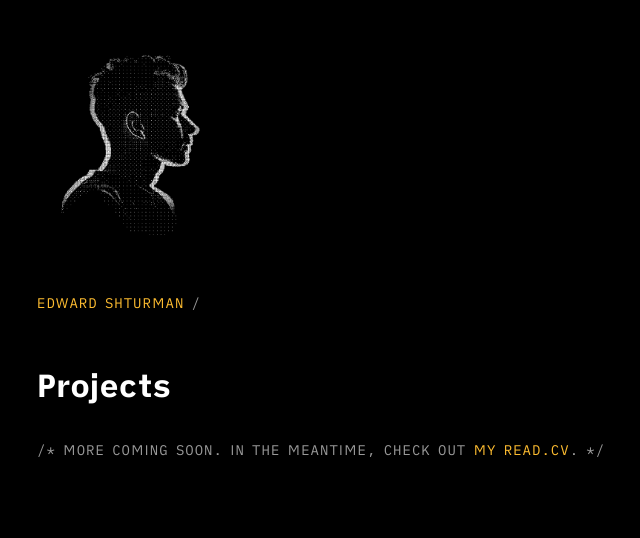
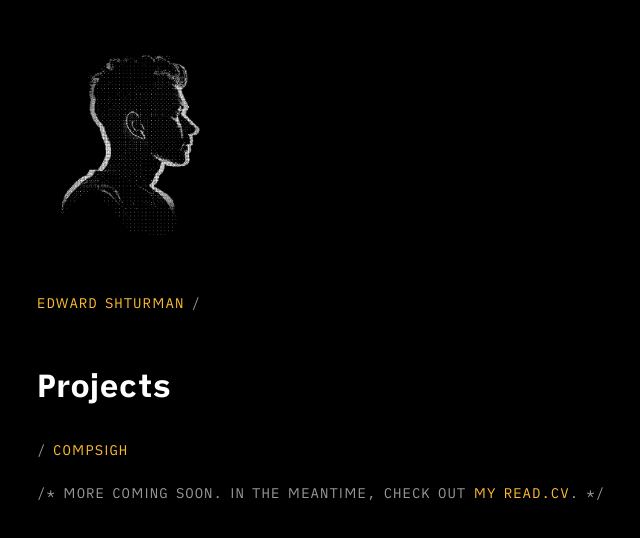
Before and after one commit to edwardshturman/site, a Next.js app: page /projects in a window 1280 px wide. Shown: the top 538 px of the page, without its empty margins (278-918 px from the left). Built offline with nearby package versions, Linux system fonts and the light colour scheme.

Commit message:
Add compsigh project page

```diff
--- a/app/projects/page.tsx
+++ b/app/projects/page.tsx
@@ -14,6 +14,13 @@ export default function Projects() {
   return (
     <>
       <h1>Projects</h1>
+      <nav>
+        <ul>
+          <li>
+            <Link href="/projects/compsigh">compsigh</Link>
+          </li>
+        </ul>
+      </nav>
       <Comment type="block">
         More coming soon. In the meantime, check out <Link href="https://read.cv/edwardshturman">my read.cv</Link>.
       </Comment>
```
Also changed, not shown: app/projects/compsigh.md (added, +23 -0 lines).
